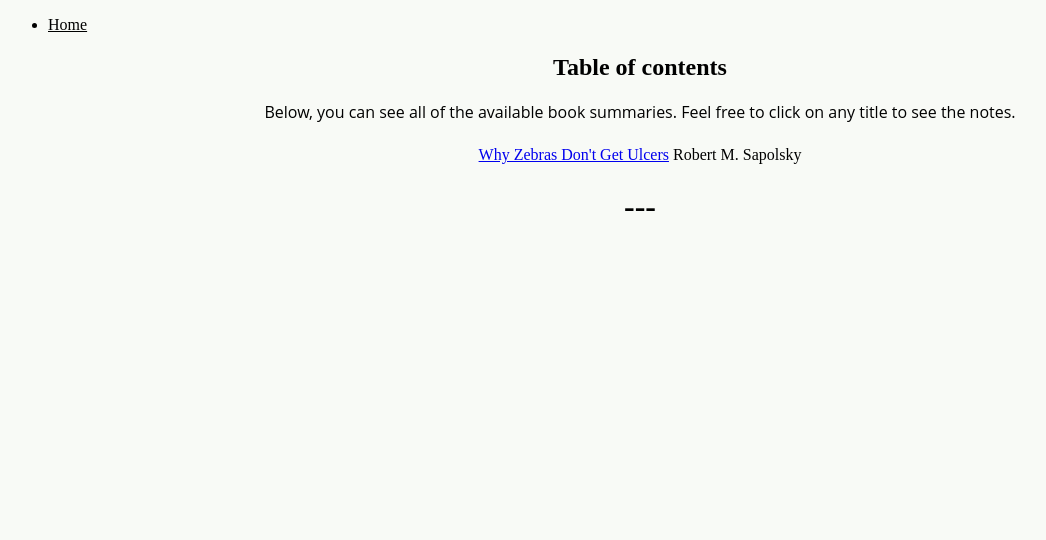
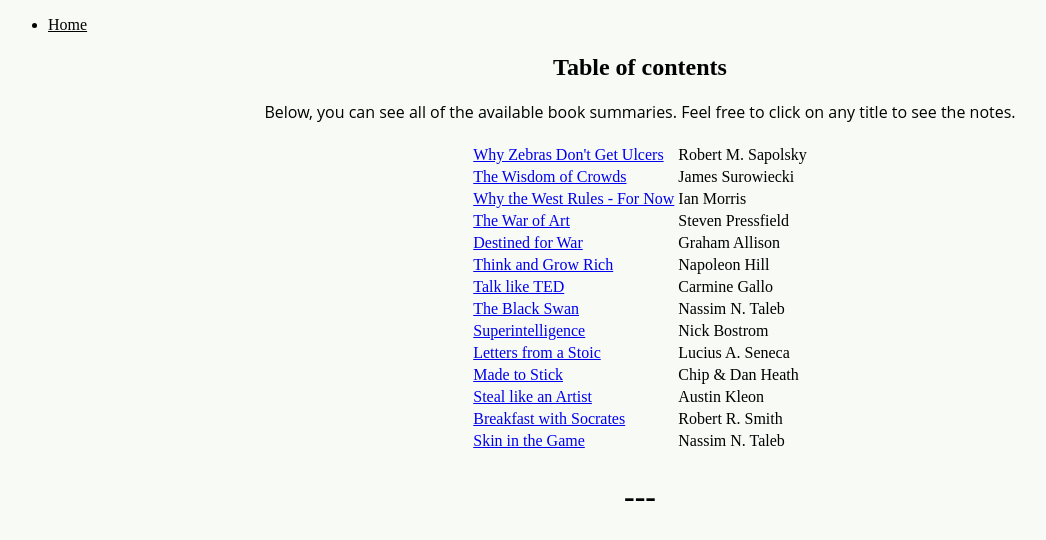
Before and after one commit to egor6417/blog, a plain HTML site: page books/index.html in a window 1280 px wide. Shown: the whole page, without its empty margins (0-1046 px from the left). Drawn offline with Linux system fonts and the light colour scheme.

Commit message:
table of contents

```diff
--- a/books/index.html
+++ b/books/index.html
@@ -25,6 +25,62 @@
       <TD><a href="https://egor6417.github.io/blog/books/zebras/index.html">Why Zebras Don't Get Ulcers</a></TD>
 	  <TD>Robert M. Sapolsky</TD>
    </TR>
+   	<TR>
+      <TD><a href="https://egor6417.github.io/blog/books/wisdom/index.html">The Wisdom of Crowds</a></TD>
+	  <TD>James Surowiecki</TD>
+   </TR>
+	<TR>
+      <TD><a href="https://egor6417.github.io/blog/books/west-rules/index.html">Why the West Rules - For Now</a></TD>
+	  <TD>Ian Morris</TD>
+   </TR>
+   	<TR>
+      <TD><a href="https://egor6417.github.io/blog/books/war-art/index.html">The War of Art</a></TD>
+	  <TD>Steven Pressfield</TD>
+   </TR>
+   	<TR>
+      <TD><a href="https://egor6417.github.io/blog/books/thucydides/index.hmtl">Destined for War</a></TD>
+	  <TD>Graham Allison</TD>
+   </TR>
+   	<TR>
+      <TD><a href="https://egor6417.github.io/blog/books/think-grow/index.html">Think and Grow Rich</a></TD>
+	  <TD>Napoleon Hill</TD>
+   </TR>
+	<TR>
+      <TD><a href="https://egor6417.github.io/blog/books/ted/index.html">Talk like TED</a></TD>
+	  <TD>Carmine Gallo</TD>
+   </TR>
+   	<TR>
+      <TD><a href="https://egor6417.github.io/blog/books/swan/index.html">The Black Swan</a></TD>
+	  <TD>Nassim N. Taleb</TD>
+   </TR>
+   	<TR>
+      <TD><a href="https://egor6417.github.io/blog/books/superintelligence/index.html">Superintelligence</a></TD>
+	  <TD>Nick Bostrom</TD>
+   </TR>
+   	<TR>
+      <TD><a href="https://egor6417.github.io/blog/books/stoic-letters/index.html">Letters from a Stoic</a></TD>
+	  <TD>Lucius A. Seneca</TD>
+   </TR>
+	<TR>
+      <TD><a href="https://egor6417.github.io/blog/books/stick/index.html">Made to Stick</a></TD>
+	  <TD>Chip & Dan Heath</TD>
+   </TR>
+	<TR>
+      <TD><a href="https://egor6417.github.io/blog/books/steal/index.html">Steal like an Artist</a></TD>
+	  <TD>Austin Kleon</TD>
+   </TR>
+	<TR>
+      <TD><a href="https://egor6417.github.io/blog/books/socrates-breakfast/index.html">Breakfast with Socrates</a></TD>
+	  <TD>Robert R. Smith</TD>
+   </TR>
+	<TR>
+      <TD><a href="https://egor6417.github.io/blog/books/skin/index.html">Skin in the Game</a></TD>
+	  <TD>Nassim N. Taleb</TD>
+   </TR>
+	<TR>
+      <TD><a href="https://egor6417.github.io/blog/books//index.html"></a></TD>
+	  <TD></TD>
+   </TR>
 </TABLE>
 	<h1>---</h1>
 </center>
```
